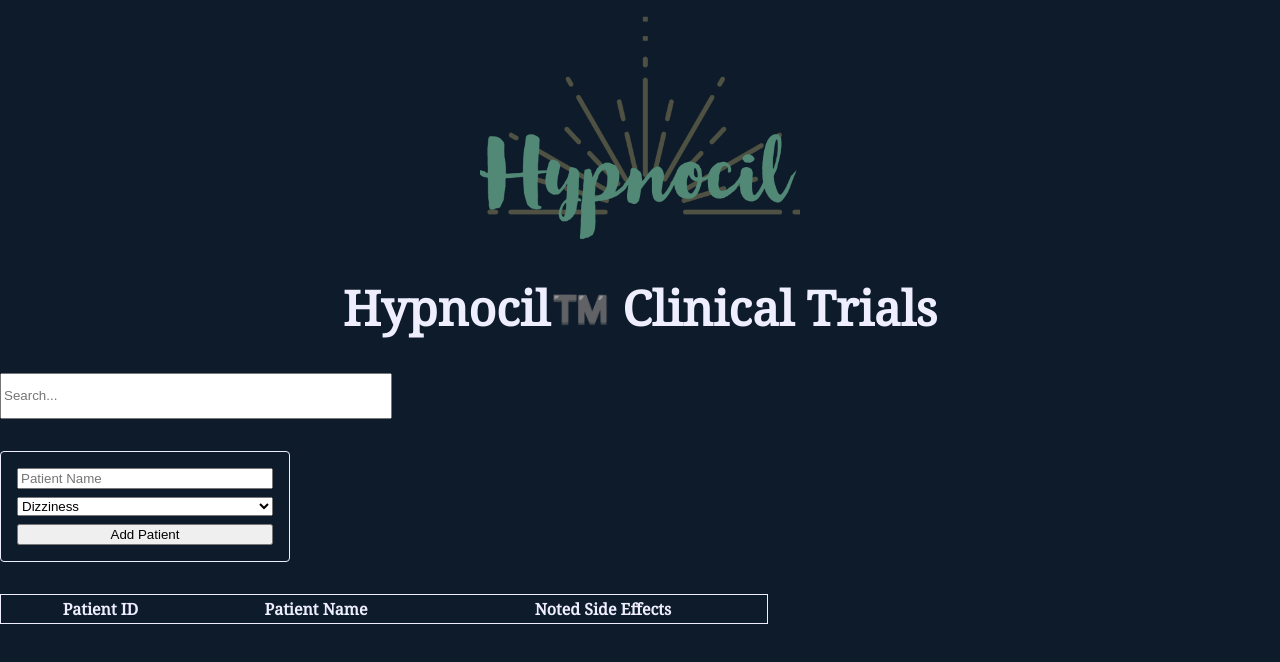
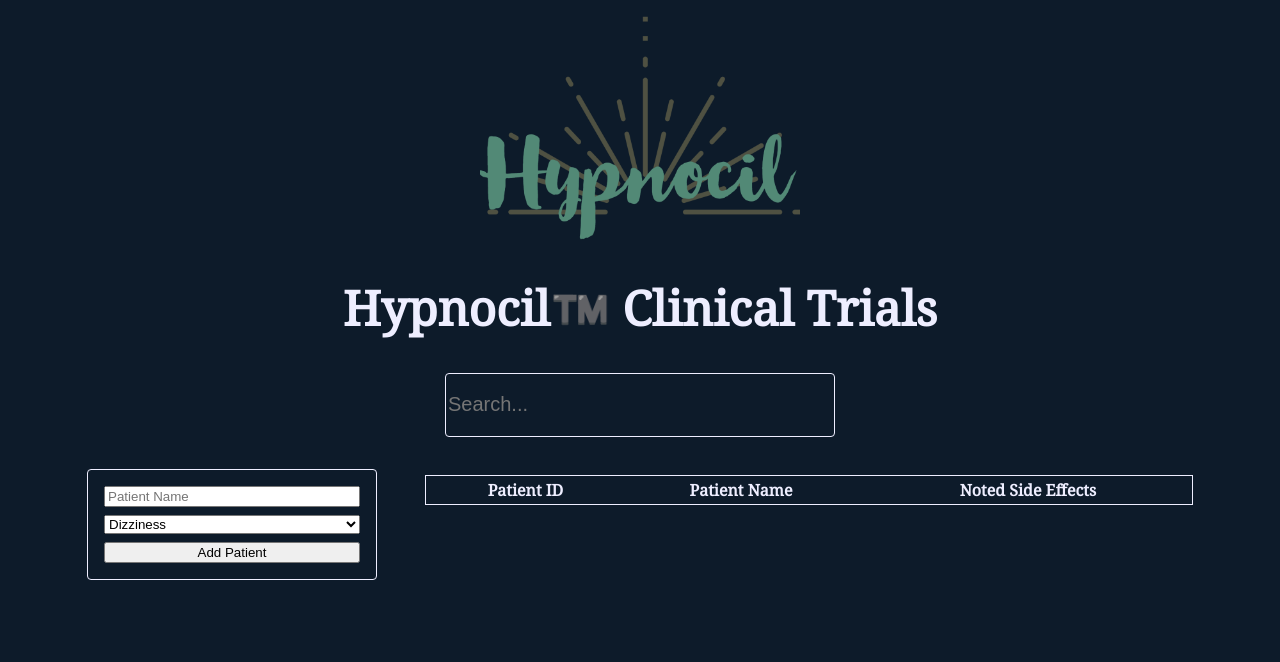
Before and after one commit to bdenney/hypnocil, a React (Create React App) app: page / in a window 1280 px wide. Shown: the top 662 px of the page. Built offline with nearby package versions, Linux system fonts and the light colour scheme; the HTML template or start-up script is replaced by a standard one.

Commit message:
Styling.

```diff
--- a/src/App.css
+++ b/src/App.css
@@ -19,6 +19,7 @@ body {
 header {
     display:flex;
     flex-direction: column;
+    align-items: center;
 }
 
 header img {
@@ -33,6 +34,11 @@ header img {
 header input[type=text] {
     width: 30%;
     height:3em;
+    font-size: 1.25em;
+    background: none;
+    border:1px solid #eeeeff;
+    border-radius: 4px;
+    color:#eeeeff;
 }
 
 header h1 {
@@ -55,6 +61,13 @@ table {
     width:60%;
 }
 
+.content {
+    display:flex;
+    gap:3em;
+    align-items:baseline;
+    justify-content: center;
+}
+
 .deceased {
 
 }
--- a/src/App.js
+++ b/src/App.js
@@ -7,8 +7,10 @@ function App() {
   return (
     <div className="root">
       <Header/>
-      <NewPatientForm />
-      <PatientList />
+      <div class="content">
+        <NewPatientForm />
+        <PatientList />
+      </div>
     </div>
   );
 }
```
